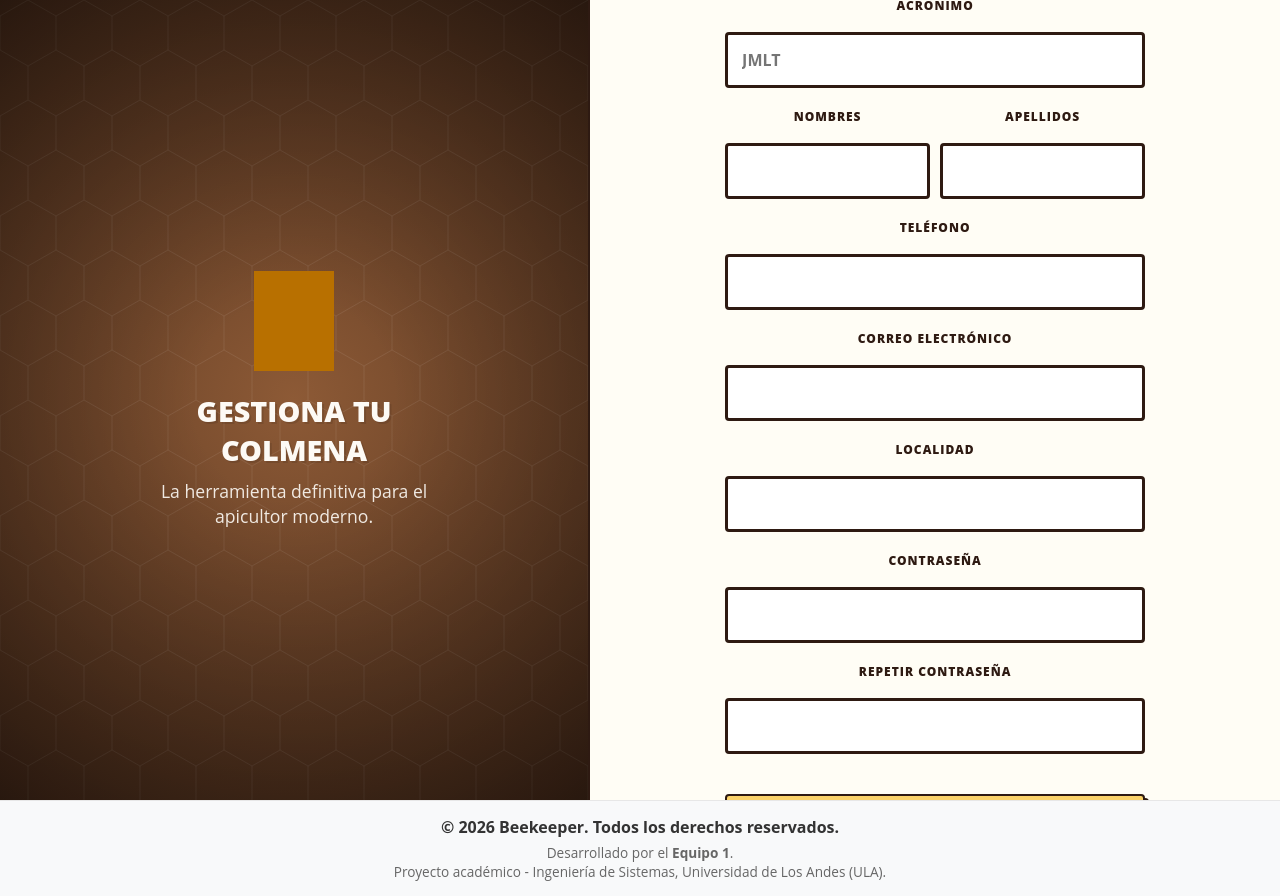
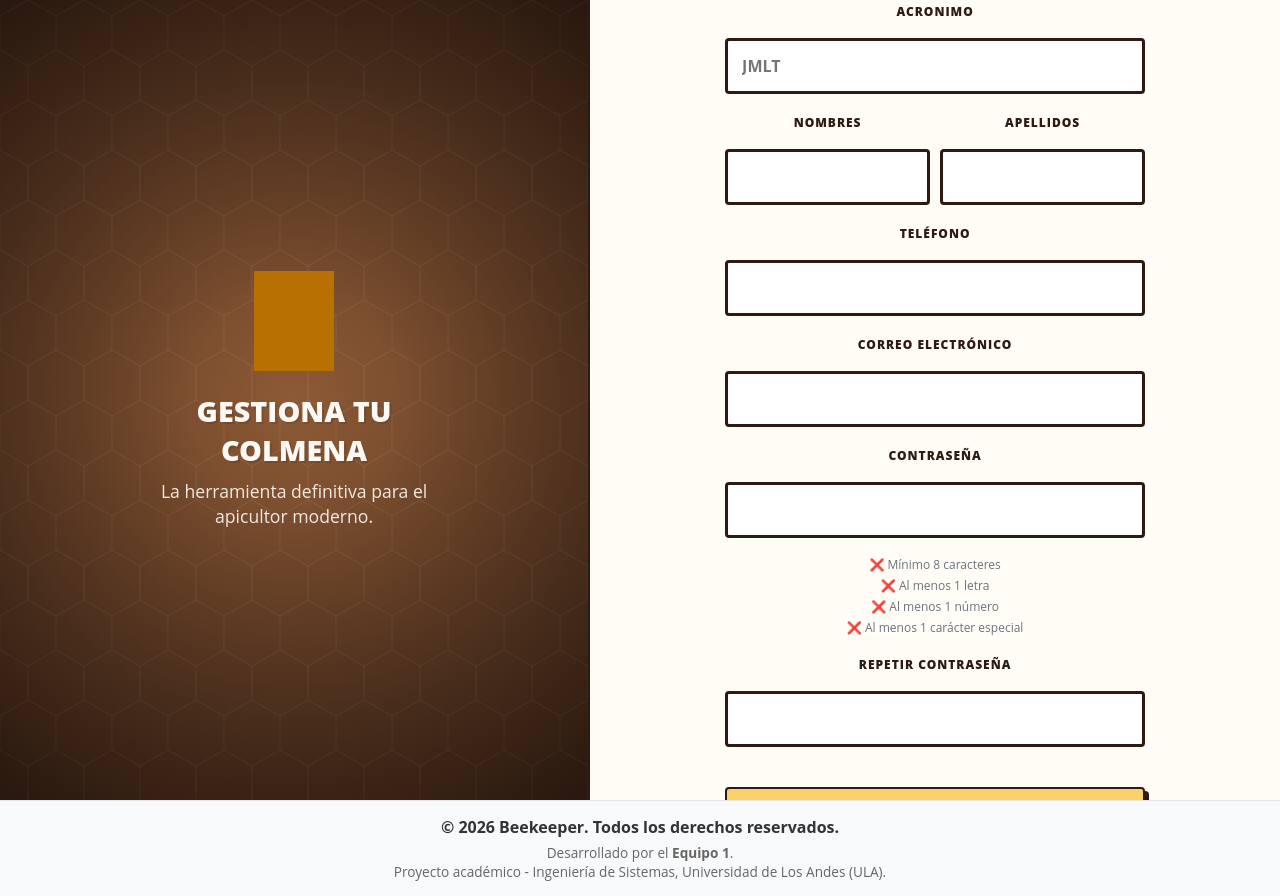
Before and after one commit to joselamas/Ing-Software, a React (Create React App) app in the folder Front/Beekeeper/: page / in a window 1280 px wide. Both pictures are taken after a click on the link "Crear Cuenta". Built offline with nearby package versions, Linux system fonts and the light colour scheme; grey boxes are pictures that could not be loaded.

Commit message:
Modificación de registro
Se modificó el registro de clientes para que sea obligatorio un Email y una contraseña segura (1 dígito, 1 letra, 1 caracter especial y 8 caracteres como mínimo)

```diff
--- a/Front/Beekeeper/src/usuario/crearUsuario.js
+++ b/Front/Beekeeper/src/usuario/crearUsuario.js
@@ -13,6 +13,18 @@ export default function CrearUsuario(props) {
         modalInfo,
         error
     } = useCrearUsuario(props.setViewState);
+
+
+    // ==========================================
+    // EVALUACIÓN REACTIVA DE LA CONTRASEÑA
+    // Se recalcula automáticamente cada vez que el usuario teclea
+    // ==========================================
+    const pwd = formData.clave;
+    const hasLength = pwd.length >= 8;
+    const hasLetter = /[a-zA-Z]/.test(pwd);
+    const hasNumber = /\d/.test(pwd);
+    const hasSpecial = /[\W_]/.test(pwd);
+
 
     const createView = () => {
         return (
@@ -31,7 +43,6 @@ export default function CrearUsuario(props) {
                     <div className="form-container">
                         <h1>Crear Cuenta</h1>
                         <p className="form-desc">Únete para gestionar tus apiarios fácilmente.</p>
-                        {error && <p style={{color: 'red', fontWeight: 'bold'}}>{error}</p>}
 
                         <form id="auth-form" onSubmit={manejarRegistro} noValidate>
                             <div className="input-group">
@@ -56,14 +67,28 @@ export default function CrearUsuario(props) {
                                 <label>Correo Electrónico</label>
                                 <input type="email" name="correo" value={formData.correo} onChange={handleChange} required />
                             </div>
-                            <div className="input-group">
-                                <label>Localidad</label>
-                                <input type="text" name="localidad_asociada" value={formData.localidad_asociada} onChange={handleChange} required />
-                            </div>
+
                             <div className="input-group">
                                 <label>Contraseña</label>
                                 <input type="password" name="clave" value={formData.clave} onChange={handleChange} required minLength="8" maxLength="20" />
+
+                                {/* REQUISITOS REACTIVOS */}
+                                <div style={{ fontSize: '0.75rem', marginTop: '8px', display: 'flex', flexDirection: 'column', gap: '4px' }}>
+                                    <span style={{ color: hasLength ? '#15803d' : '#6b7280', transition: 'color 0.3s ease' }}>
+                                        {hasLength ? '✅' : '❌'} Mínimo 8 caracteres
+                                    </span>
+                                    <span style={{ color: hasLetter ? '#15803d' : '#6b7280', transition: 'color 0.3s ease' }}>
+                                        {hasLetter ? '✅' : '❌'} Al menos 1 letra
+                                    </span>
+                                    <span style={{ color: hasNumber ? '#15803d' : '#6b7280', transition: 'color 0.3s ease' }}>
+                                        {hasNumber ? '✅' : '❌'} Al menos 1 número
+                                    </span>
+                                    <span style={{ color: hasSpecial ? '#15803d' : '#6b7280', transition: 'color 0.3s ease' }}>
+                                        {hasSpecial ? '✅' : '❌'} Al menos 1 carácter especial
+                                    </span>
+                                </div>
                             </div>
+
                             <div className="input-group">
                                 <label>Repetir Contraseña</label>
                                 <input type="password" name="repetirClave" value={formData.repetirClave} onChange={handleChange} required minLength="8" maxLength="20" />
--- a/Front/Beekeeper/src/usuario/hooks/useCrearUsuario.js
+++ b/Front/Beekeeper/src/usuario/hooks/useCrearUsuario.js
@@ -35,8 +35,37 @@ export const useCrearUsuario = (setViewState) => {
         e.preventDefault();
         setError("");
 
+        // 1. Validar formato de correo electrónico
+        // Exige que haya texto, luego un "@", luego texto, un punto ".", y texto al final.
+        const emailRegex = /^[^\s@]+@[^\s@]+\.[^\s@]+$/;
+        if (!emailRegex.test(formData.correo)) {
+            setModalInfo({
+                titulo: 'Correo Inválido',
+                mensaje: 'Por favor, ingrese un correo electrónico válido (ejemplo@correo.com).'
+            });
+            setIsModalOpen(true);
+            return;
+        }
+
+        // 2. Validar complejidad de la contraseña
+        // Mínimo 8 caracteres, al menos 1 letra, 1 número y 1 carácter especial
+        const passwordRegex = /^(?=.*[a-zA-Z])(?=.*\d)(?=.*[\W_]).{8,}$/;
+        if (!passwordRegex.test(formData.clave)) {
+            setModalInfo({
+                titulo: 'Contraseña Débil',
+                mensaje: 'La contraseña no cumple con los requisitos mínimos de seguridad.'
+            });
+            setIsModalOpen(true);
+            return;
+        }
+
+        // 3. Validar que las contraseñas coincidan
         if (formData.clave !== formData.repetirClave) {
-            setError("Las contraseñas no coinciden");
+            setModalInfo({
+                titulo: 'Error en Contraseñas',
+                mensaje: 'Las contraseñas no coinciden. Por favor, verifíquelas.'
+            });
+            setIsModalOpen(true);
             return;
         }
 
```
